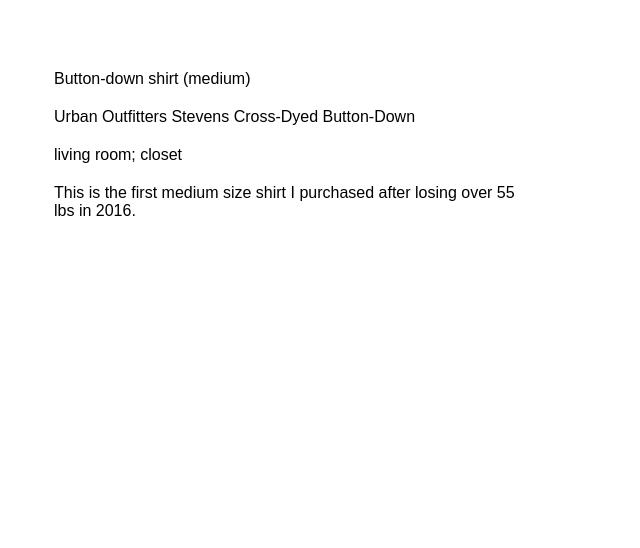
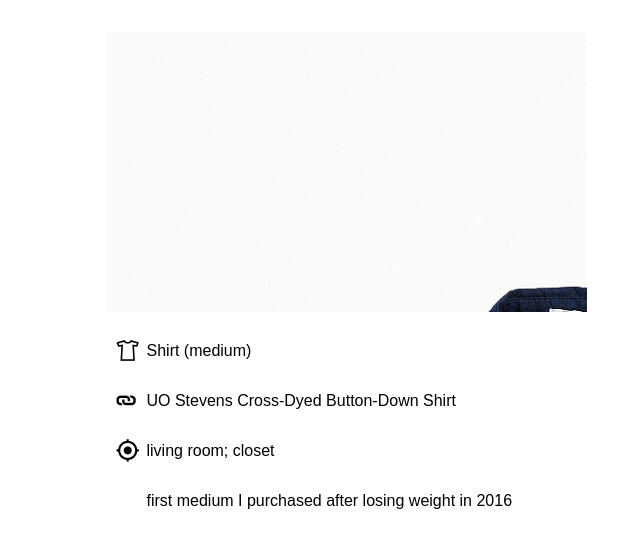
Before and after one commit to counterlogik/mnmlvng, a React (Create React App) app: page / in a window 1280 px wide. Shown: the top 548 px of the page, without its empty margins (346-986 px from the left). Built offline with nearby package versions, Linux system fonts and the light colour scheme.

Commit message:
refine Item Card compent and sub components; layouts groundwork and structure css files and organization

```diff
--- a/package.json
+++ b/package.json
@@ -3,9 +3,11 @@
   "version": "0.1.0",
   "private": true,
   "devDependencies": {
+    "json-loader": "^0.5.4",
     "react-scripts": "0.7.0"
   },
   "dependencies": {
+    "ionicons-npm": "^2.0.1",
     "react": "^15.3.2",
     "react-dom": "^15.3.2"
   },
--- a/src/App.css
+++ b/src/App.css
@@ -1,34 +1,122 @@
+/*
+ _______   ______     ______  __    __  .___  ___.  _______ .__   __. .___________.       _______ .___________.  ______
+|       \ /  __  \   /      ||  |  |  | |   \/   | |   ____||  \ |  | |           |  _   |   ____||           | /      |
+|  .--.  |  |  |  | |  ,----'|  |  |  | |  \  /  | |  |__   |   \|  | `---|  |----`_| |_ |  |__   `---|  |----`|  ,----'
+|  |  |  |  |  |  | |  |     |  |  |  | |  |\/|  | |   __|  |  . `  |     |  |    |_   _||   __|      |  |     |  |
+|  '--'  |  `--'  | |  `----.|  `--'  | |  |  |  | |  |____ |  |\   |     |  |      |_|  |  |____     |  |     |  `----.
+|_______/ \______/   \______| \______/  |__|  |__| |_______||__| \__|     |__|           |_______|    |__|      \______|
+
+*/
+
 .App {
   text-align: center;
 }
 
-.App-logo {
-  animation: App-logo-spin infinite 20s linear;
-  height: 80px;
+.container {
+  width: 375px;
+  margin: 0px auto;
 }
 
-.App-header {
-  background-color: #222;
-  height: 150px;
-  padding: 20px;
-  color: white;
+
+/*
+ __    __   _______  __      .______    _______ .______          _______.
+|  |  |  | |   ____||  |     |   _  \  |   ____||   _  \        /       |
+|  |__|  | |  |__   |  |     |  |_)  | |  |__   |  |_)  |      |   (----`
+|   __   | |   __|  |  |     |   ___/  |   __|  |      /        \   \
+|  |  |  | |  |____ |  `----.|  |      |  |____ |  |\  \----.----)   |
+|__|  |__| |_______||_______|| _|      |_______|| _| `._____|_______/
+
+*/
+
+.clear {
+  clear:both;
 }
 
-.App-intro {
-  font-size: large;
+.right {
+  float: right;
 }
 
-@keyframes App-logo-spin {
-  from { transform: rotate(0deg); }
-  to { transform: rotate(360deg); }
+.left {
+  float: left;
 }
 
-.itemCard {
+.alignLeft {
+  text-align: left;
+}
+
+.alignRight {
+  text-align: right;
+}
+
+
+
+
+/*
+  ______   ______   .___  ___. .______     ______   .__   __.  _______ .__   __. .___________.    _______.
+ /      | /  __  \  |   \/   | |   _  \   /  __  \  |  \ |  | |   ____||  \ |  | |           |   /       |
+|  ,----'|  |  |  | |  \  /  | |  |_)  | |  |  |  | |   \|  | |  |__   |   \|  | `---|  |----`  |   (----`
+|  |     |  |  |  | |  |\/|  | |   ___/  |  |  |  | |  . `  | |   __|  |  . `  |     |  |        \   \
+|  `----.|  `--'  | |  |  |  | |  |      |  `--'  | |  |\   | |  |____ |  |\   |     |  |    .----)   |
+ \______| \______/  |__|  |__| | _|       \______/  |__| \__| |_______||__| \__|     |__|    |_______/
+
+*/
+
+.ItemCard {
   width: 480px;
   margin: 32px auto;
 }
 
-.itemDetail {
+.ItemDetail {
+  position: relative;
   text-align: left;
-  margin: 20px 0;
+  margin: 30px 0px;
+  height: 20px;
 }
+
+.PrefixIcon {
+  position: absolute;
+  font-size: 1.6em;
+  width: 20px;
+  height: 20px;
+  top: -5px;
+  left: -30px;
+}
+
+.ItemImage {
+  height: 280px;
+  background-size: 280px cover;
+}
+
+
+
+
+/*
+ _______  __       _______ .___  ___.  _______ .__   __. .___________.    _______.
+|   ____||  |     |   ____||   \/   | |   ____||  \ |  | |           |   /       |
+|  |__   |  |     |  |__   |  \  /  | |  |__   |   \|  | `---|  |----`  |   (----`
+|   __|  |  |     |   __|  |  |\/|  | |   __|  |  . `  |     |  |        \   \
+|  |____ |  `----.|  |____ |  |  |  | |  |____ |  |\   |     |  |    .----)   |
+|_______||_______||_______||__|  |__| |_______||__| \__|     |__|    |_______/
+
+*/
+
+.entryText {
+  position: absolute;
+}
+
+.itemContent {
+  margin-left: 40px;
+}
+
+
+
+
+/*
+  ______   ______    __        ______   .______          _______.
+ /      | /  __  \  |  |      /  __  \  |   _  \        /       |
+|  ,----'|  |  |  | |  |     |  |  |  | |  |_)  |      |   (----`
+|  |     |  |  |  | |  |     |  |  |  | |      /        \   \
+|  `----.|  `--'  | |  `----.|  `--'  | |  |\  \----.----)   |
+ \______| \______/  |_______| \______/  | _| `._____|_______/
+
+*/
--- a/src/App.js
+++ b/src/App.js
@@ -1,33 +1,75 @@
 import React, { Component } from 'react';
 import './App.css';
 import './ionicons.css';
+import shirtPicture from './img/uo_stevens_shirt.jpg';
+//import shirtData from './mnmlvng.json';
+
+const shirtData = {
+  'Description': 'Shirt (medium)',
+  'Category': 'Wardrobe',
+  'Model': 'UO Stevens Cross-Dyed Button-Down Shirt',
+  'Link': 'http://www.urbanoutfitters.com/urban/catalog/productdetail.jsp?id=39390299&category=M_TOPS_SHIRTS&color=041',
+  'Count': 1,
+  'Spark': 'Love',
+  'Location': 'living room; closet',
+  'Notes': 'first medium I purchased after losing weight in 2016'
+}
+
+const categoryToIconCharacterMap = {
+  'Wardrobe': 'tshirt-outline'
+};
 
 class ItemDetail extends Component {
   render() {
-    return <div className="itemDetail">{this.props.itemDescription}</div>;
+    console.log(categoryToIconCharacterMap[this.props.category]);
+    let icon = this.props.icon || categoryToIconCharacterMap[this.props.category] || '';
+    let addClasses = this.props.addClasses || '';
+    return <div className="ItemDetail">
+      {icon && <PrefixIcon icon={icon} />}
+        <div className={'entryText' + addClasses}>
+          {this.props.description}
+        </div>
+    </div>;
   }
 }
 
 class ItemImage extends Component {
   render() {
-    return <div className="itemImage"><img src={this.props.itemImage} alt={this.props.category}></img></div>;
+    var divStyle = {
+      backgroundImage: 'url(' + this.props.image + ')'
+    };
+    return <div className="ItemImage" style={divStyle} alt={this.props.category}></div>;
   }
 }
 
-const LinkIcon = () => (
-    <div className="LinkIcon"> </div>
-);
+
+
+class PrefixIcon extends Component {
+    render() {
+      return <div className="PrefixIcon"><i className={'icon ion-'+this.props.icon} /> </div>;
+    }
+}
+
+class ItemCard extends Component {
+  render() {
+    return <div className="ItemCard">
+      <ItemImage image={shirtPicture} category={this.props.details.Category} />
+      <div className="itemContent">
+        <ItemDetail category={this.props.details.Category} description={this.props.details.Description} />
+        <ItemDetail icon={'link'} description={this.props.details.Model} />
+        <ItemDetail icon={'android-locate'} description={this.props.details.Location} />
+        <ItemDetail description={this.props.details.Notes} />
+      </div>
+    </div>;
+  }
+}
 
 class App extends Component {
   render() {
     return (
       <div className="App">
-        <div className="itemCard">
-          <ItemImage itemImage={this.props.image} />
-          <ItemDetail prefixIcon={this.props.category} itemDescription={`Button-down shirt (medium)`} />
-          <ItemDetail prefixIcon={LinkIcon} itemDescription={`Urban Outfitters Stevens Cross-Dyed Button-Down`} />
-          <ItemDetail prefixIcon="" itemDescription={`living room; closet`} />
-          <ItemDetail itemDescription={`This is the first medium size shirt I purchased after losing over 55 lbs in 2016.`} />
+        <div className="container">
+          <ItemCard details={shirtData} />
         </div>
       </div>
     );
--- a/src/index.css
+++ b/src/index.css
@@ -1,5 +1,28 @@
-body {
+/*
+ _______   _______  _______    ___      __    __   __      .___________.    _______.
+|       \ |   ____||   ____|  /   \    |  |  |  | |  |     |           |   /       |
+|  .--.  ||  |__   |  |__    /  ^  \   |  |  |  | |  |     `---|  |----`  |   (----`
+|  |  |  ||   __|  |   __|  /  /_\  \  |  |  |  | |  |         |  |        \   \
+|  '--'  ||  |____ |  |    /  _____  \ |  `--'  | |  `----.    |  |    .----)   |
+|_______/ |_______||__|   /__/     \__\ \______/  |_______|    |__|    |_______/
+
+*/
+
+* {
   margin: 0;
   padding: 0;
   font-family: sans-serif;
 }
+
+a {
+  outline: none;
+}
+
+a:link, a:visited, a:hover {
+  color: #000;
+  text-decoration: none;
+}
+
+ol, ul {
+  list-style: none;
+}
--- a/src/mnmlvng.json
+++ b/src/mnmlvng.json
@@ -1437,7 +1437,7 @@
     "Count": 1,
     "Spark": "Love",
     "Location": "living room; closet",
-    "Notes": ""
+    "Notes": "first medium I purchased after losing weight in 2016"
   },
   {
     "Description": "T-shirt (medium)",
```
Also changed, not shown: src/img/uo_stevens_shirt.jpg (added).
